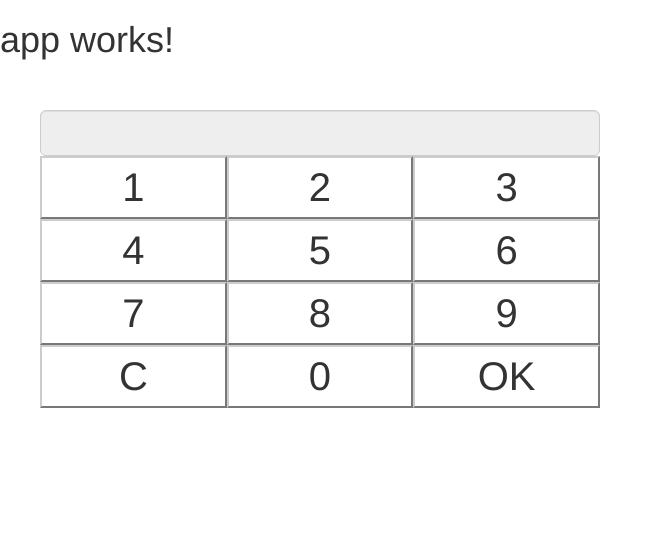
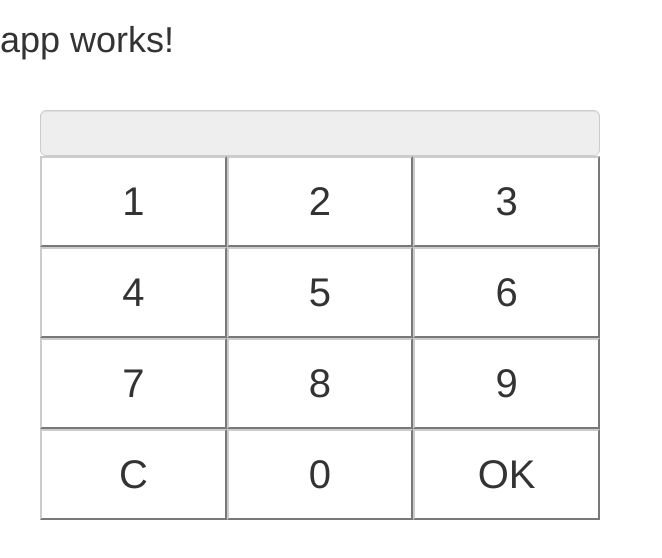
Before and after one commit to ollerenius/akutplattan, an Angular app in the folder HLRproject/: page / in a window 1280 px wide. Shown: the top 558 px of the page, without its empty margins (0-662 px from the left). Built offline with nearby package versions, Linux system fonts and the light colour scheme.

Commit message:
Updated layout and sizing of barnhlr and keypad.

```diff
--- a/HLRproject/src/components/barnhlr/barnhlr.component.css
+++ b/HLRproject/src/components/barnhlr/barnhlr.component.css
@@ -1,4 +1,4 @@
 .barnhlr-choose{
   padding: 40px;
-  font-size: 40px;
+  font-size: 42px;
 }
--- a/HLRproject/src/components/barnhlr/barnhlr.component.html
+++ b/HLRproject/src/components/barnhlr/barnhlr.component.html
@@ -3,7 +3,8 @@
   <keypad-comp placeholder='Ange ålder...'></keypad-comp>
 </div>
 <div class="row">
-      <div class="barnhlr-choose col-md-6">
+  <div class="barnhlr-choose">
+      <div class="col-md-6">
         <div class="row">
           <div class="col-md-12">
             <h1>Beräknad vikt: {{vikt}} kg</h1>
@@ -14,4 +15,5 @@
           <button class="col-md-6 btn-default">Ange egen vikt</button>
         </div>
       </div>
+  </div>
 </div>
--- a/HLRproject/src/components/keypad/keypad.component.css
+++ b/HLRproject/src/components/keypad/keypad.component.css
@@ -6,3 +6,8 @@
 .keypad-input{
   font-size: 40px;
 }
+
+.btn-text{
+  padding-top: 14px;
+  padding-bottom: 14px;
+}
--- a/HLRproject/src/components/keypad/keypad.component.html
+++ b/HLRproject/src/components/keypad/keypad.component.html
@@ -5,19 +5,19 @@
   </div>
 
   <div class="row">
-    <button class="btn-large col-md-4 btn-default" *ngFor="let i of [1,2,3]" (click)="handleInput(i)">{{i}}</button>
+    <button class="btn-large col-md-4 btn-default" *ngFor="let i of [1,2,3]" (click)="handleInput(i)"><div class="btn-text">{{i}}</div></button>
   </div>
 
   <div class="row">
-    <button class="btn-large col-md-4 btn-default" *ngFor="let j of [4,5,6]"  (click)="handleInput(j)">{{j}}</button>
+    <button class="btn-large col-md-4 btn-default" *ngFor="let j of [4,5,6]"  (click)="handleInput(j)"><div class="btn-text">{{j}}</div></button>
   </div>
 
   <div class="row">
-    <button class="btn-large col-md-4 btn-default" *ngFor="let k of [7,8,9]" (click)="handleInput(k)">{{k}}</button>
+    <button class="btn-large col-md-4 btn-default" *ngFor="let k of [7,8,9]" (click)="handleInput(k)"><div class="btn-text">{{k}}</div></button>
   </div>
 
   <div class="row">
-    <button class="btn-large col-md-4 btn-default" *ngFor="let l of ['C',0,'OK']" (click)="handleInput(l)">{{l}}</button>
+    <button class="btn-large col-md-4 btn-default" *ngFor="let l of ['C',0,'OK']" (click)="handleInput(l)"><div class="btn-text">{{l}}</div></button>
   </div>
   </div>
 </div>
```
